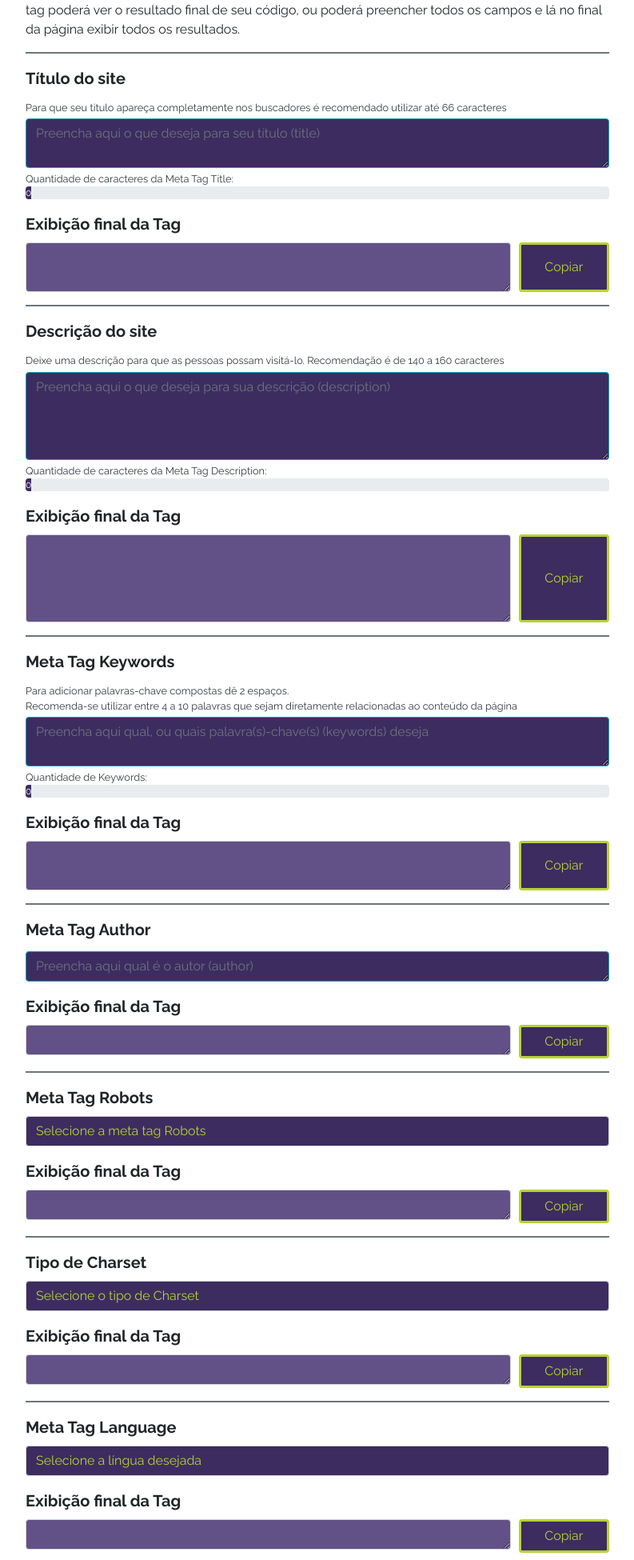
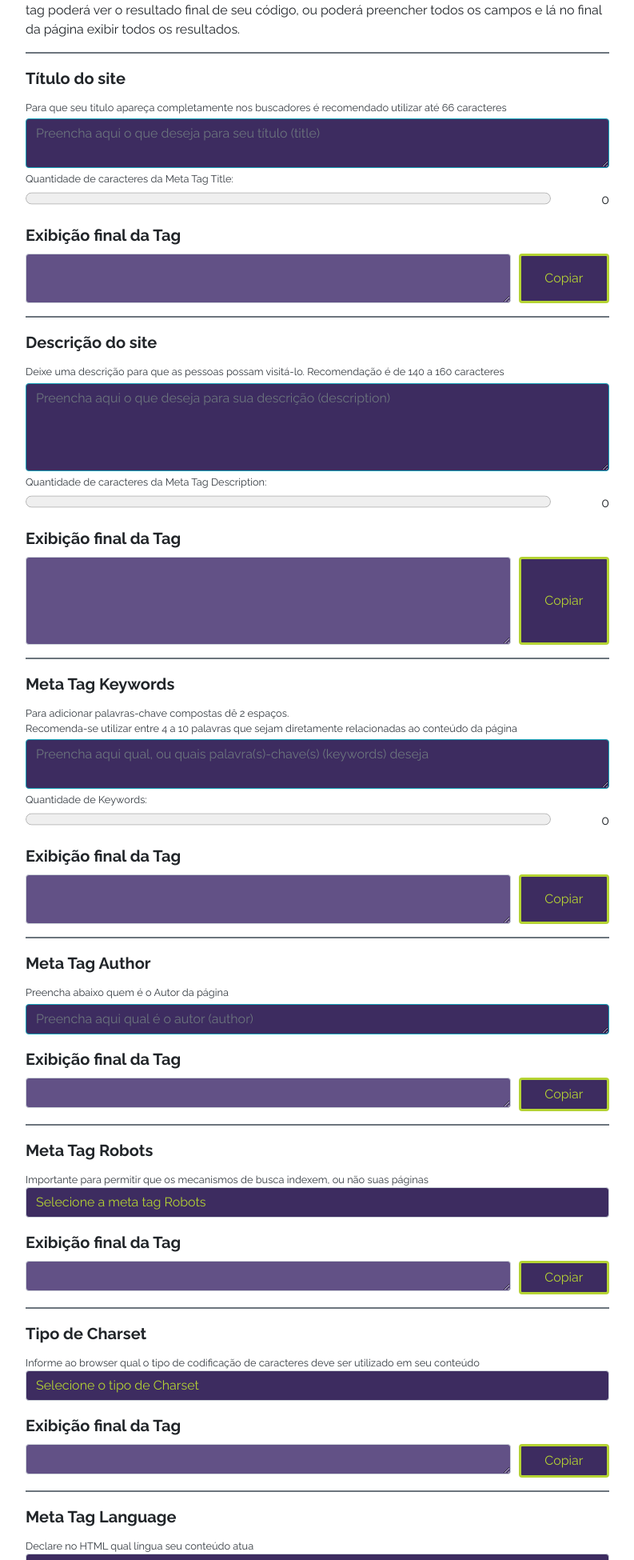
Before and after one commit to Rahgomes/ferramentas, a PHP site: page /ferramentas/gerador-meta-tags in a window 1280 px wide. Shown: the part 457-2407 px from the top of the page at 80% size, without its empty margins (53-846 px from the left). Run offline with PHP 8.4, Linux system fonts and the light colour scheme; data that the repository does not hold is empty.

Commit message:
Nova feature - Contador caracteres com smile

```diff
--- a/css/style.css
+++ b/css/style.css
@@ -127,6 +127,13 @@ body {
 .progress-bar-custom {
   background        : #3d2c60;
 }
+
+/* PROGRESS BAR */
+progress {
+	width: 90%;
+  height: 30px;
+}
+/* FIM PROGRESS BAR */
 
 /* COLUNA LATERAL */
 .lateral-sticky {
--- a/gerador-meta-tags.php
+++ b/gerador-meta-tags.php
@@ -34,9 +34,11 @@ include('inc/head.php');
                         <small class="obsMetaTag form-text text-dark">Para que seu titulo apareça completamente nos buscadores é recomendado utilizar até 66 caracteres</small>
                         <textarea class="form-control border border-info mt-1" id="metaTitle" name="metaTitle" placeholder="Preencha aqui o que deseja para seu título (title)" rows="2" cols="50"></textarea>
                         <small class="form-text text-dark">Quantidade de caracteres da Meta Tag Title:</small>
-                        <div class="progress">
-                            <div class="progress-bar progress-bar-custom" role="progressbar" aria-valuenow="0" aria-valuemin="0" aria-valuemax="67" id="barSize">
+                        <div class="d-flex flex-wrap justify-content-between align-items-center">
+                            <progress id="barSize" value="0" max="67" role="progressbar"></progress>
+                            <div>
                                 <span id="metaTitleCount">0</span>
+                                <span id="smile" style="font-size: 20px;"></span>
                             </div>
                         </div>
                         <label for="contentMetaTitle" class="lead font-weight-bold mt-3">Exibição final da Tag</label>
@@ -57,9 +59,11 @@ include('inc/head.php');
                         <small class="obsMetaTag form-text text-dark">Deixe uma descrição para que as pessoas possam visitá-lo. Recomendação é de 140 a 160 caracteres</small>
                         <textarea class="form-control border border-info mt-1" id="metaDescription" name="metaDescription" placeholder="Preencha aqui o que deseja para sua descrição (description)" rows="4" cols="50"></textarea>
                         <small class="form-text text-dark">Quantidade de caracteres da Meta Tag Description:</small>
-                        <div class="progress">
-                            <div class="progress-bar progress-bar-custom" role="progressbar" aria-valuenow="0" aria-valuemin="0" aria-valuemax="160" id="barSize2">
+                        <div class="d-flex flex-wrap justify-content-between align-items-center">
+                            <progress id="barSize2" value="0" max="160" role="progressbar"></progress>
+                            <div>
                                 <span id="metaDescriptionCount">0</span>
+                                <span id="smile2" style="font-size: 20px;"></span>
                             </div>
                         </div>
                         <label for="contentMetaDescription" class="lead font-weight-bold mt-3">Exibição final da Tag</label>
@@ -80,9 +84,11 @@ include('inc/head.php');
                         <small class="obsMetaTag form-text text-dark">Para adicionar palavras-chave compostas dê 2 espaços. <br>Recomenda-se utilizar entre 4 a 10 palavras que sejam diretamente relacionadas ao conteúdo da página</small>
                         <textarea class="form-control border border-info mt-1" id="metaKeywords" name="metaKeywords" placeholder="Preencha aqui qual, ou quais palavra(s)-chave(s) (keywords) deseja" rows="2" cols="50"></textarea>
                         <small class="form-text text-dark">Quantidade de Keywords:</small>
-                        <div class="progress">
-                            <div class="progress-bar progress-bar-custom" role="progressbar" aria-valuenow="0" aria-valuemin="4" aria-valuemax="10" id="barSize3">
+                        <div class="d-flex flex-wrap justify-content-between align-items-center">
+                            <progress id="barSize3" value="0" max="10" role="progressbar"></progress>
+                            <div>
                                 <span id="metaKeywordsCount">0</span>
+                                <span id="smile3" style="font-size: 20px;"></span>
                             </div>
                         </div>
                         <label for="contentMetaKeywords" class="lead font-weight-bold mt-3">Exibição final da Tag</label>
@@ -100,7 +106,7 @@ include('inc/head.php');
 
                     <div class="form-group">
                         <label for="metaAuthor" class="lead font-weight-bold">Meta Tag Author</label>
-                        <!-- <small class="obsMetaTag form-text text-dark">Deixe uma descrição para que as pessoas possam visitá-lo. Sugestão de 140 a 160 caracteres</small> -->
+                        <small class="obsMetaTag form-text text-dark">Preencha abaixo quem é o Autor da página</small>
                         <textarea class="form-control border border-info mt-1" id="metaAuthor" name="metaAuthor" placeholder="Preencha aqui qual é o autor (author)" rows="1" cols="50"></textarea>
                         <label for="contentMetaAuthor" class="lead font-weight-bold mt-3">Exibição final da Tag</label>
                         <div class="form-row">
@@ -117,7 +123,7 @@ include('inc/head.php');
 
                     <div class="form-group">
                         <label for="metaRobots" class="lead font-weight-bold">Meta Tag Robots</label>
-                        <!-- <small class="obsMetaTag form-text text-dark">Deixe uma descrição para que as pessoas possam visitá-lo. Sugestão de 140 a 160 caracteres</small> -->
+                        <small class="obsMetaTag form-text text-dark">Importante para permitir que os mecanismos de busca indexem, ou não suas páginas</small>
                         <select name="metaRobots" id="metaRobots" class="custom-select">
                             <option value="selecionar">Selecione a meta tag Robots</option>
                             <option value="index-follow">Indexar e rastrear todos os links da página</option>
@@ -140,7 +146,7 @@ include('inc/head.php');
 
                     <div class="form-group">
                         <label for="metaCharset" class="lead font-weight-bold font-weight-bold">Tipo de Charset</label>
-                        <!-- <small class="obsMetaTag form-text text-dark">Deixe uma descrição para que as pessoas possam visitá-lo. Sugestão de 140 a 160 caracteres</small> -->
+                        <small class="obsMetaTag form-text text-dark">Informe ao browser qual o tipo de codificação de caracteres deve ser utilizado em seu conteúdo</small>
                         <select name="metaCharset" id="metaCharset" class="custom-select">
                             <option value="selecionar">Selecione o tipo de Charset</option>
                             <option value="UTF-8">UTF-8</option>
@@ -161,7 +167,7 @@ include('inc/head.php');
 
                     <div class="form-group">
                         <label for="metaLanguage" class="lead font-weight-bold">Meta Tag Language</label>
-                        <!-- <small class="obsMetaTag form-text text-dark">Deixe uma descrição para que as pessoas possam visitá-lo. Sugestão de 140 a 160 caracteres</small> -->
+                        <small class="obsMetaTag form-text text-dark">Declare no HTML qual língua seu conteúdo atua</small>
                         <select name="metaLanguage" id="metaLanguage" class="custom-select">
                             <option value="selecionar">Selecione a língua desejada</option>
                             <option value="pt-br">Português</option>
@@ -188,7 +194,7 @@ include('inc/head.php');
 
                     <div class="form-group">
                         <label for="contentMetaResult" class="lead font-weight-bold">Resultado final com todas as Tags</label>
-                        <small class="obsMetaTag form-text text-dark mb-1">Antes de <span class="font-weight-bold">exibir todos os resultados</span> primeiramente preencha cada meta tag que deseja utilizar em seu site</small>
+                        <small class="obsMetaTag form-text text-dark mb-1">Antes de <span class="font-weight-bold">exibir todos os resultados</span> primeiramente preencha cada meta tag <span class="font-weight-bold">acima</span> que deseja utilizar em seu site</small>
                         <div class="form-row">
                             <div class="col-md-10">
                                 <textarea id="contentMetaResult" name="contentMetaResult" class="form-control" rows="10" readonly></textarea>
```
Also changed, not shown: vendor/tools/gerador-meta-tags.js.
